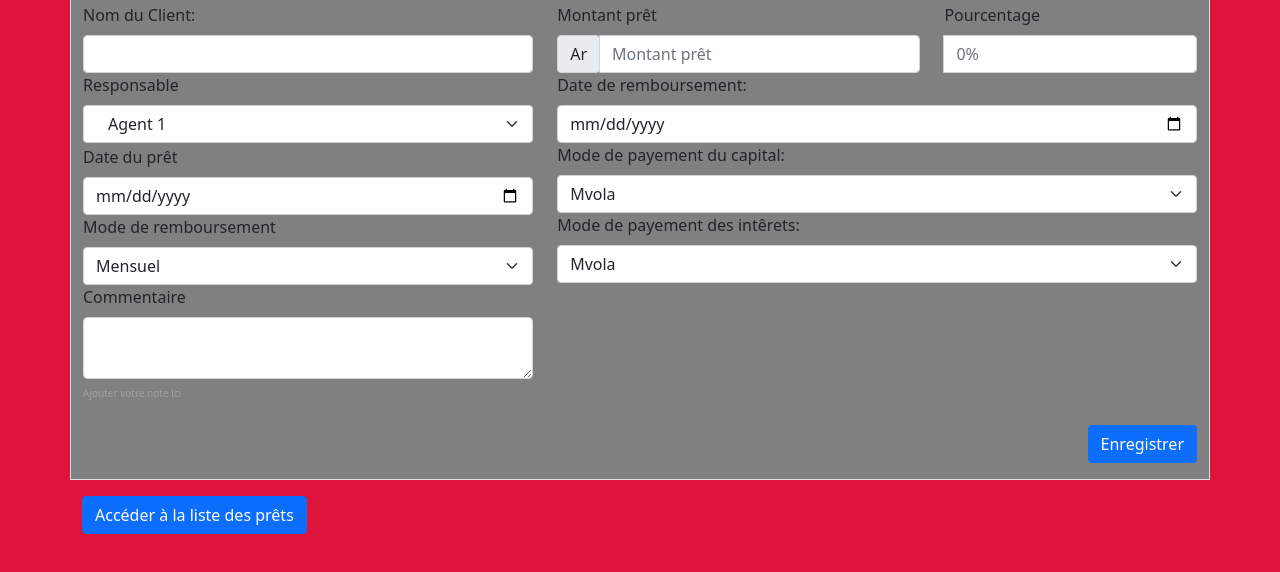
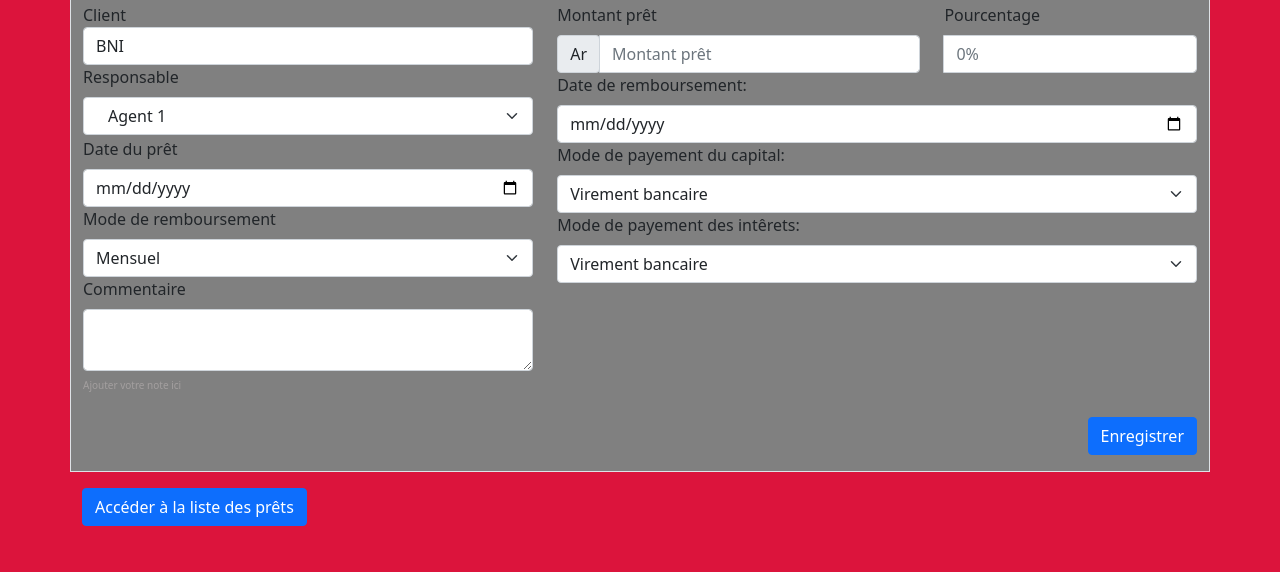
Before and after one commit to valdoth/bankInit, a plain HTML site: page index.html in a window 1280 px wide. Shown: the part 70-642 px from the top of the page. Drawn offline with Linux system fonts and the light colour scheme.

Commit message:
modification formulaire

```diff
--- a/index.html
+++ b/index.html
@@ -16,8 +16,12 @@
             </div>
             <div class="col-lg-5">
                 <div class="form-group">
-                    <label class="form-label" for="client">Nom du Client:</label>
-                    <input type="text" class="form-control " id="client" required>
+                    <label for="client">Client</label>
+                    <select name="client" id="client" class="form-control reg-opacity">
+                        <option value="boa">BNI</option>
+                        <option value="avitech">BOA</option>
+                        <option value="accesBanque">Accès Banque</option>
+                    </select>
                 </div>
                 <div class="form-group">
                     <label class="form-label" for="responsable">Responsable</label>
@@ -35,10 +39,8 @@
                     <label class="form-label" for="modeRemboursement">Mode de remboursement</label>
                         <select class="form-select" id="modeRemboursement" required>
                             <option>Mensuel</option>
-                            <option>Bimestriel</option>
-                            <option>trimestriel</option>
-                            <option>semestriel</option>
-                            <option>annuel</option>
+                            <option>Hebdomadaire</option>
+                            <option>Journalier</option>
                         </select>
                 </div>
                 <div class="form-group">
@@ -74,19 +76,23 @@
                <div class="form-group">
                     <label class="form-label" for="modePayementCapital">Mode de payement du capital:</label>
                     <select class="form-select" id="modePayementInteret" required>
-                        <option>Mvola</option>
-                        <option>OrangeMoney</option>
-                        <option>AirtelMoney</option>
-                        <option>Banque</option>
+                        <option>Virement bancaire</option>
+                        <optgroup label="Mobile Money">
+                            <option>MVola</option>
+                            <option>Airtel Money</option>
+                            <option>Orange Money</option>
+                        </optgroup>
                     </select>
                 </div>
                <div class="form-group">
                     <label class="form-label" for="modePayementInteret">Mode de payement des intêrets:</label>
                     <select class="form-select" id="modePayementInteret" required>
-                        <option>Mvola</option>
-                        <option>OrangeMoney</option>
-                        <option>AirtelMoney</option>
-                        <option>Banque</option>
+                        <option>Virement bancaire</option>
+                        <optgroup label="Mobile Money">
+                            <option>MVola</option>
+                            <option>Airtel Money</option>
+                            <option>Orange Money</option>
+                        </optgroup>
                     </select>
                 </div>
             </div>
```
